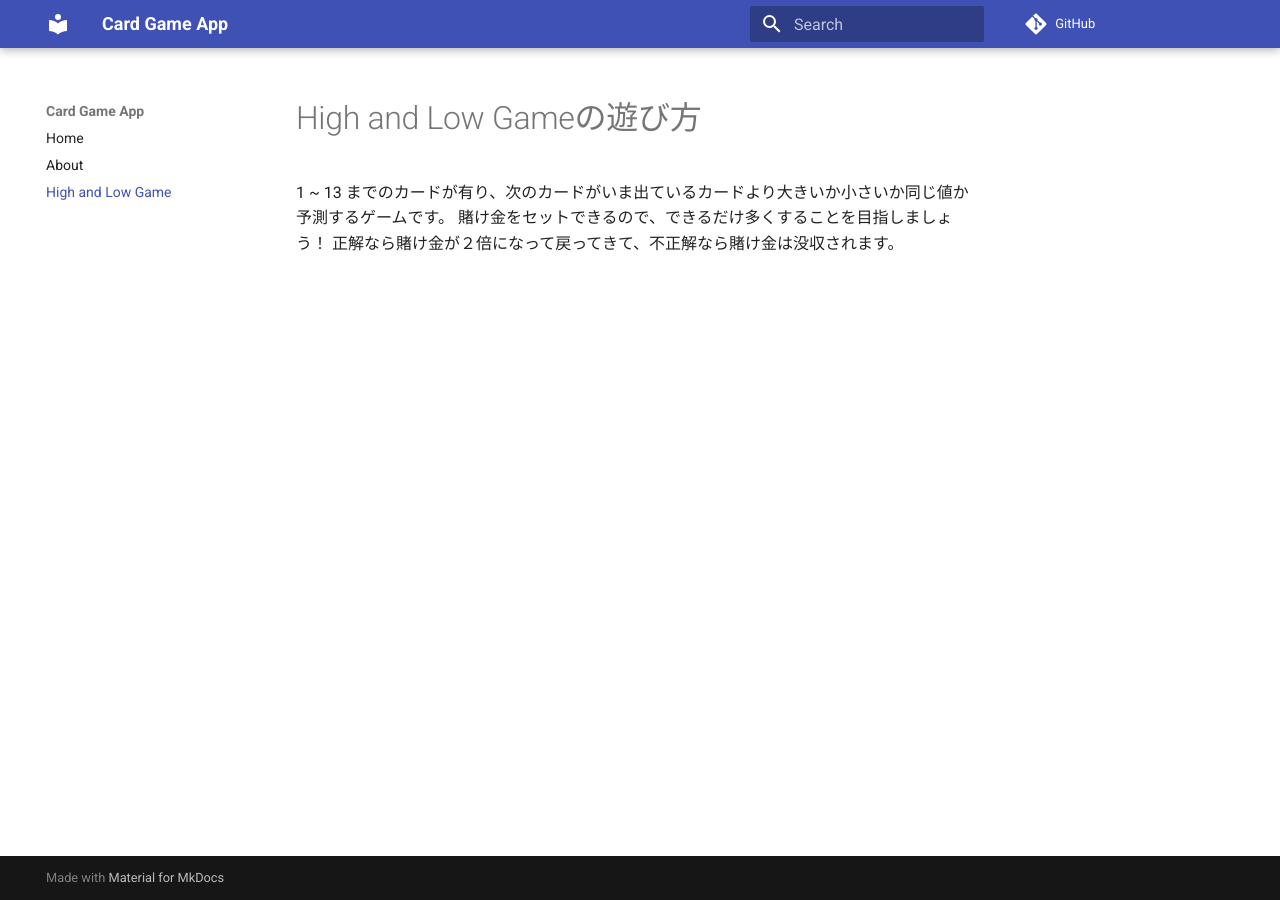
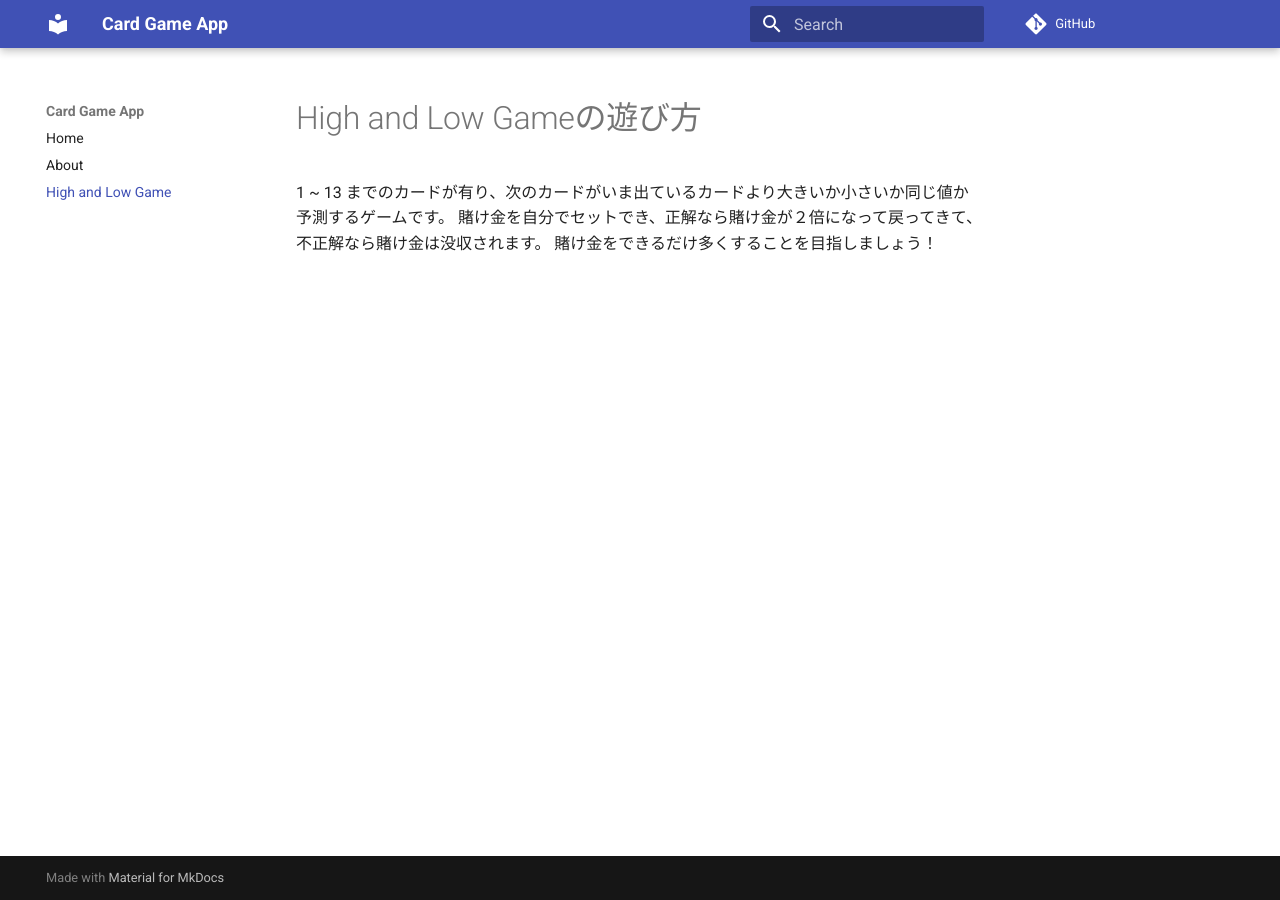
Before and after one commit to tomoishi0515-alt/streamlit-practice, an MkDocs documentation site: the page built from docs/howtouse/high_and_low.md, in a window 1280 px wide. Built offline with MkDocs 1.6.1 and Material for MkDocs 9.7.7, drawn with Linux system fonts in a browser that asks for light colours; comment, search, counter and statistics services are not loaded; the version menu is left out.

Commit message:
HPの説明追加

```diff
--- a/docs/howtouse/high_and_low.md
+++ b/docs/howtouse/high_and_low.md
@@ -1,5 +1,5 @@
 # High and Low Gameの遊び方
 
 1 ~ 13 までのカードが有り、次のカードがいま出ているカードより大きいか小さいか同じ値か予測するゲームです。
-賭け金をセットできるので、できるだけ多くすることを目指しましょう！
-正解なら賭け金が２倍になって戻ってきて、不正解なら賭け金は没収されます。
+賭け金を自分でセットでき、正解なら賭け金が２倍になって戻ってきて、不正解なら賭け金は没収されます。
+賭け金をできるだけ多くすることを目指しましょう！
```
Also changed, not shown: README.md (+2 -2 lines), docs/about.md (+1 -0 lines), docs/howtouse/hit_and_blow.md (added, +5 -0 lines), docs/index.md (+2 -0 lines).
